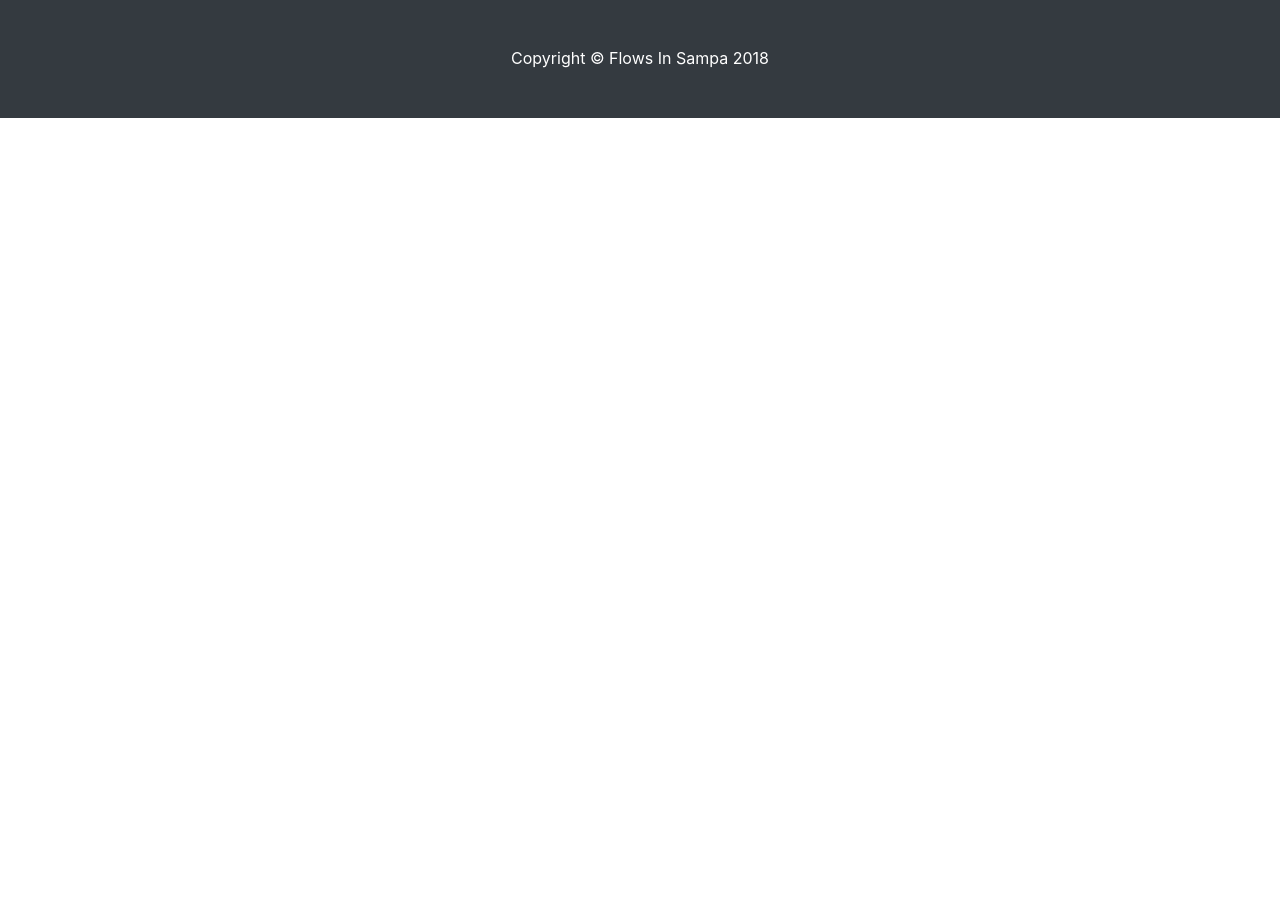
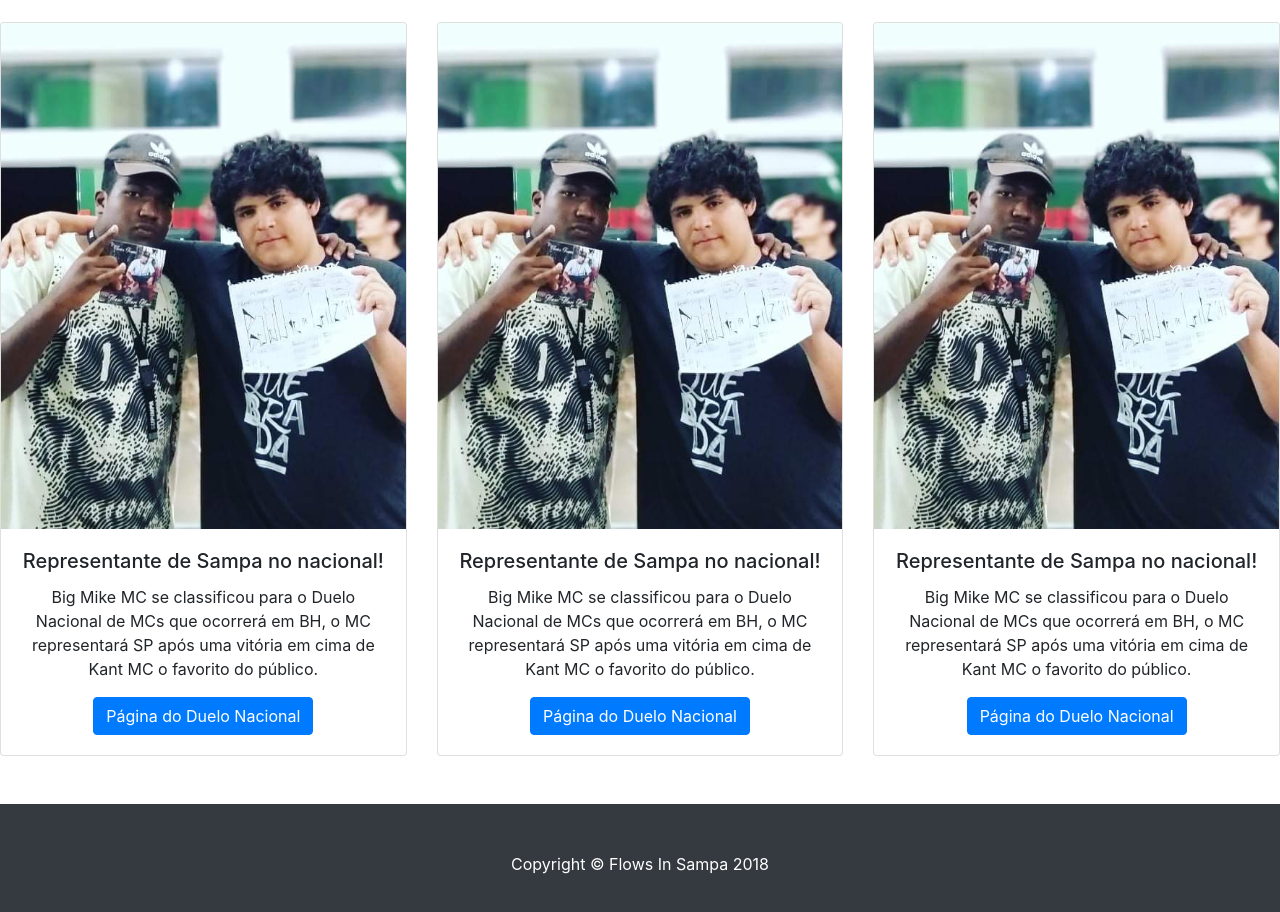
Before and after one commit to marcosvpd/Flows_In_Sampa, a website: page noticias.html in a window 1280 px wide. Shown: the part 522-1434 px from the top of the page. Before the commit the page ends 800 px from the top, so only its background shows below. Drawn offline with Linux system fonts and the light colour scheme; a web font is replaced by a local one.

Commit message:
inserção de notícias (incompleto)

```diff
--- a/noticias.html
+++ b/noticias.html
@@ -90,19 +90,41 @@
       </div>
 
     </header>
-     <!-- Conteúdo do site -->
 
+       <div class="row my-4">
+        <div class="col-sm-6 col-md-4 mb-4">
+            <div class="card">
+               <img class="card-img-top" src="img/coco.jpg" alt="Imagem de capa do card">
+              <div class="card-body text-center">
+                <h5 class="card-title">Representante de Sampa no nacional!</h5>
+    <p class="card-text">Big Mike MC se classificou para o Duelo Nacional de MCs que ocorrerá em BH, o MC representará SP após uma vitória em cima de Kant MC o favorito do público.</p>
+    <a href="https://pt-br.facebook.com/duelodemcsranking/" target="_blank" class="btn btn-primary">Página do Duelo Nacional</a>
+              </div>
+            </div>
+        </div>
 
+          <div class="col-sm-6 col-md-4 mb-4">
+            <div class="card">
+               <img class="card-img-top" src="img/coco.jpg" alt="Imagem de capa do card">
+              <div class="card-body text-center">
+               <h5 class="card-title">Representante de Sampa no nacional!</h5>
+    <p class="card-text">Big Mike MC se classificou para o Duelo Nacional de MCs que ocorrerá em BH, o MC representará SP após uma vitória em cima de Kant MC o favorito do público.</p>
+    <a href="https://pt-br.facebook.com/duelodemcsranking/" target="_blank" class="btn btn-primary">Página do Duelo Nacional</a>
+              </div>
+            </div>
+        </div>
 
-
-
-
-
-
-
-
-
-
+        <div class="col-sm-12 col-md-4 mb-4">
+            <div class="card">
+               <img class="card-img-top" src="img/coco.jpg" alt="Imagem de capa do card">
+              <div class="card-body text-center">
+                <h5 class="card-title">Representante de Sampa no nacional!</h5>
+    <p class="card-text">Big Mike MC se classificou para o Duelo Nacional de MCs que ocorrerá em BH, o MC representará SP após uma vitória em cima de Kant MC o favorito do público.</p>
+    <a href="https://pt-br.facebook.com/duelodemcsranking/" target="_blank" class="btn btn-primary">Página do Duelo Nacional</a>
+              </div>
+            </div>
+        </div>
+      </div>
     <!-- Footer -->
     <footer class="py-5 bg-dark">
       <div class="container">
```
Also changed, not shown: img/coco.jpg (added).
